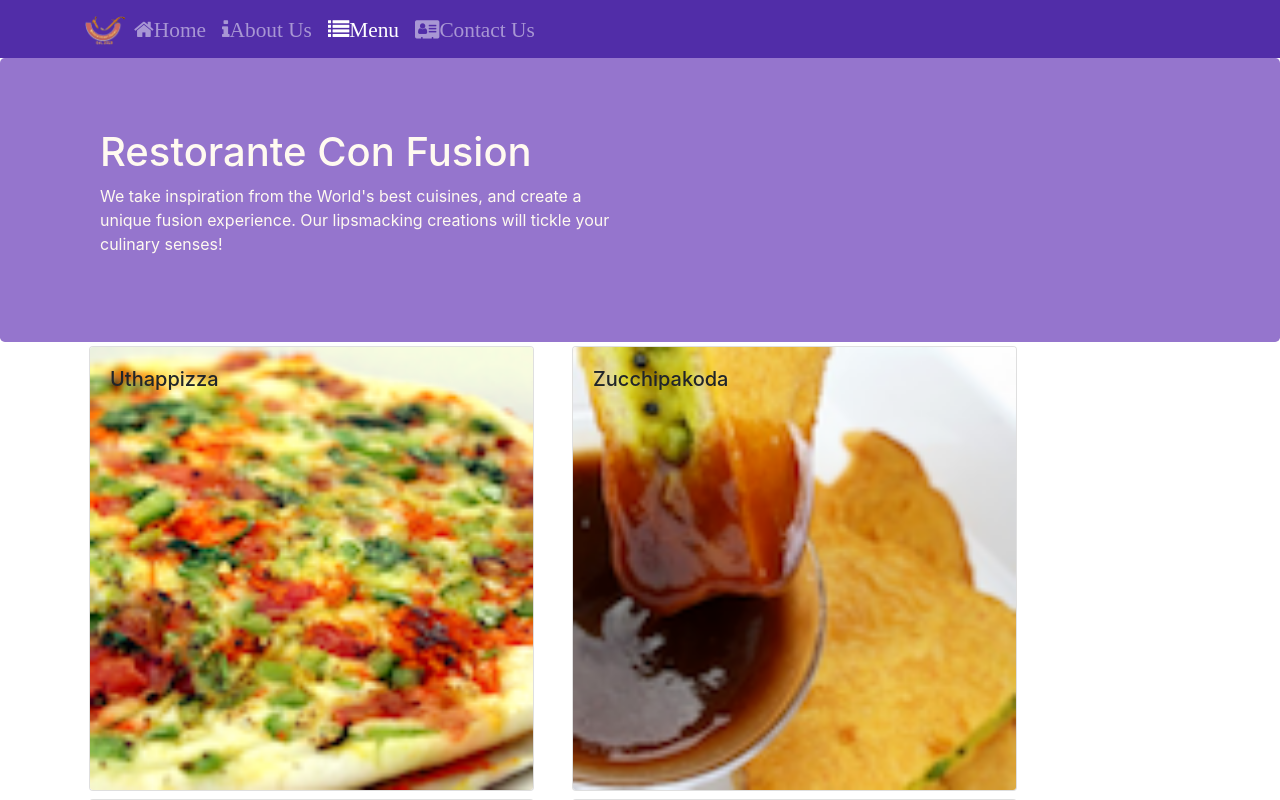
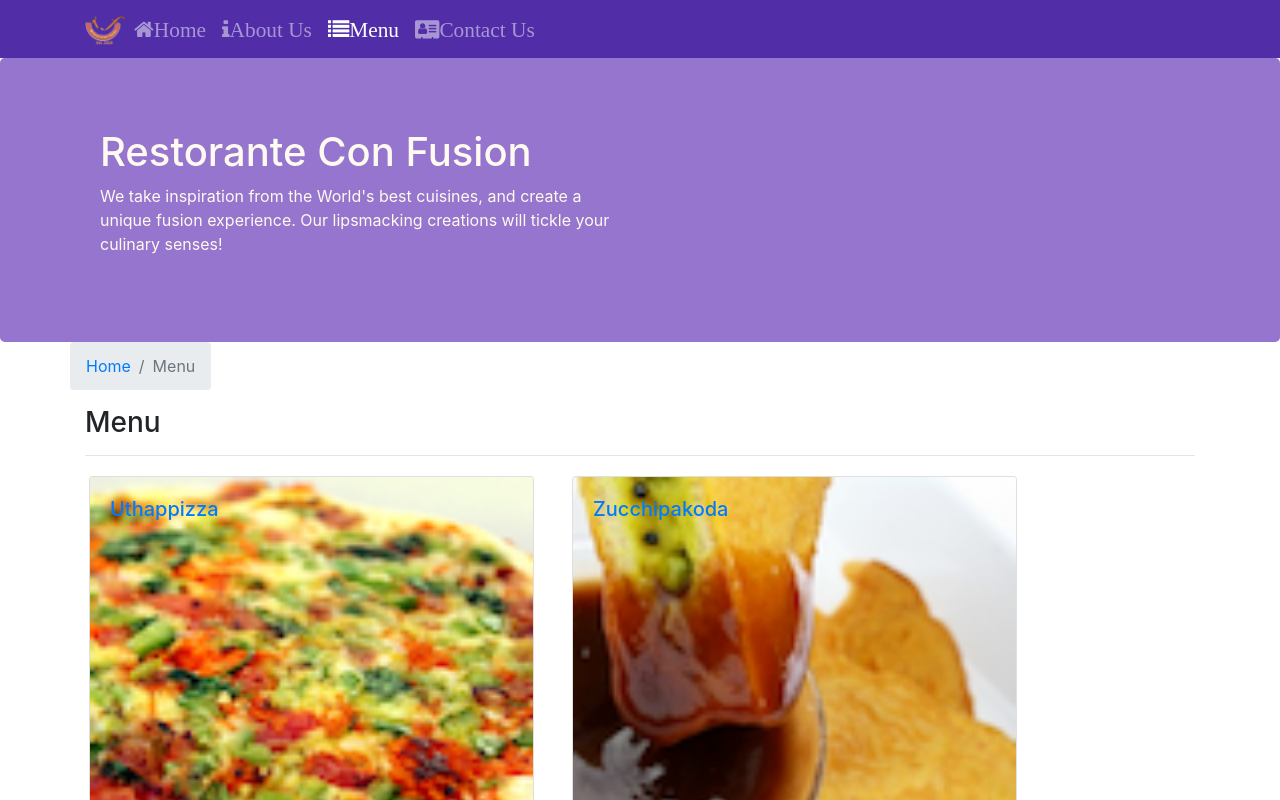
Before and after one commit to Habtamu-Dires/react-confusion, a React (Create React App) app: page /menu in a window 1280 px wide. Shown: the top 800 px of the page. Built offline with nearby package versions, Linux system fonts and the light colour scheme.

Commit message:
Single Page Applications Part2

```diff
--- a/src/components/ContactComponent.js
+++ b/src/components/ContactComponent.js
@@ -1,8 +1,20 @@
 import React from "react";
+import {Breadcrumb, BreadcrumbItem } from 'reactstrap';
+import { Link } from 'react-router-dom';
 
 function Contact(props) {
     return(
         <div className="container">
+            <div className="row">
+                <Breadcrumb>
+                    <BreadcrumbItem><Link to='/home'>Home</Link></BreadcrumbItem>
+                    <BreadcrumbItem active>Contact Us</BreadcrumbItem>
+                </Breadcrumb>
+                <div className="col-12">
+                    <h3>Contact Us</h3>
+                    <hr />
+                </div>
+            </div>
             <div className="row row-content">
                 <div className="col-12">
                     <h3>Location Information</h3>
--- a/src/components/DishDetailComponent.js
+++ b/src/components/DishDetailComponent.js
@@ -1,6 +1,6 @@
 import React from "react";
-import { Card, CardBody, CardImg, CardText, CardTitle } from "reactstrap";
-
+import { Card, CardBody, CardImg, CardText, CardTitle, Breadcrumb, BreadcrumbItem } from "reactstrap";
+import {Link} from 'react-router-dom';
 
 function RenderDish({dish}) {   // making it functional component
     console.log("hi why?");
@@ -8,7 +8,7 @@
         <Card className="col-12 col-md-5 m-1">
             <CardImg width="100%" src={dish.image} alt={dish.names}/>
             <CardBody>
-                <CardTitle>{dish.names}</CardTitle>
+                <CardTitle>{dish.name}</CardTitle>
                 <CardText>{dish.description}</CardText>
             </CardBody>
         </Card>
@@ -42,11 +42,20 @@
 const DishDetail = (props) => {
         if(props.dish != null){
             return(
-            <div className="row">
-               <RenderDish dish={props.dish} />
-               <RenderComments comments={props.dish.comments} />
+            <div className="container">
+                <Breadcrumb>
+                    <BreadcrumbItem><Link to='/menu'>Menu</Link></BreadcrumbItem>
+                    <BreadcrumbItem active>{props.dish.name}</BreadcrumbItem>
+                </Breadcrumb>
+                <div className="col-12">
+                    <h3>{props.dish.name}</h3>
+                    <hr />
+                </div>
+                <div className="row">
+                    <RenderDish dish={props.dish} />
+                    <RenderComments comments={props.comments} />
+                </div>
             </div>
-
             );
 
         } else {
--- a/src/components/MainComponent.js
+++ b/src/components/MainComponent.js
@@ -26,17 +26,31 @@
 
 
   render(){
+
     const HomePage = () => {
       return(<Home dish={this.state.dishes.filter((dish)=> dish.featured)[0]}
                    promotion={this.state.promotions.filter((promo) => promo.featured)[0]}
-                   leader={this.state.leaders.filter((leader) => leader.featured)[0]}/>)
+                   leader={this.state.leaders.filter((leader) => leader.featured)[0]}
+            />
+        );
     }
+
+    const DishWithId = ({match}) => {
+        return(
+          <DishDetail dish={this.state.dishes.filter(
+                (dish)=> dish.id === parseInt(match.params.dishId, 10))[0]}
+            comments={this.state.comments.filter(
+                (comment)=> comment.dishId === parseInt(match.params.dishId, 10))}/>
+        );
+    }
+
     return (
       <div>
         <Header />
           <Switch>
             <Route path="/home" component={HomePage} />
             <Route exact path='/menu' component={()=> <Menu dishes={this.state.dishes} /> } />
+            <Route path='/menu/:dishId' component={DishWithId} />
             <Route exact path='/contactus' component={Contact} />
             <Redirect to='/home' />
           </Switch>
--- a/src/components/MenuComponent.js
+++ b/src/components/MenuComponent.js
@@ -1,13 +1,16 @@
 import React from "react";
-import { Card, CardImg, CardImgOverlay, CardTitle} from 'reactstrap';
+import { Card, CardImg, CardImgOverlay, CardTitle, Breadcrumb, BreadcrumbItem} from 'reactstrap';
+import {Link } from 'react-router-dom';
 
-    function RenderMenuItem({dish, onClick}){
+    function RenderMenuItem({dish}){
         return(
-            <Card onClick={()=>onClick(dish.id)}>
-                <CardImg width="100%" src={dish.image} alt={dish.name}/>
-                <CardImgOverlay>
-                    <CardTitle>{dish.name}</CardTitle>
-                </CardImgOverlay>
+            <Card>
+                <Link to={`/menu/${dish.id}`}>
+                    <CardImg width="100%" src={dish.image} alt={dish.name}/>
+                    <CardImgOverlay>
+                        <CardTitle>{dish.name}</CardTitle>
+                    </CardImgOverlay>
+                </Link>
             </Card>
         );
     }
@@ -16,13 +19,23 @@
         const menu = props.dishes.map((dish) => {
             return (
                 <div key={dish.id} className="col-12 col-md-5 m-1">
-                    <RenderMenuItem dish={dish} onClick={props.onClick} />
+                    <RenderMenuItem dish={dish}/>
                 </div>
             );
         });
 
         return (
             <div className="container">
+                <div className="row">
+                    <Breadcrumb>
+                        <BreadcrumbItem><Link to='/home'>Home</Link></BreadcrumbItem>
+                        <BreadcrumbItem active>Menu</BreadcrumbItem>
+                    </Breadcrumb>
+                    <div className="col-12">
+                        <h3>Menu</h3>
+                        <hr />
+                    </div>
+                </div>
                 <div className="row">
                         {menu}
                 </div>
```
